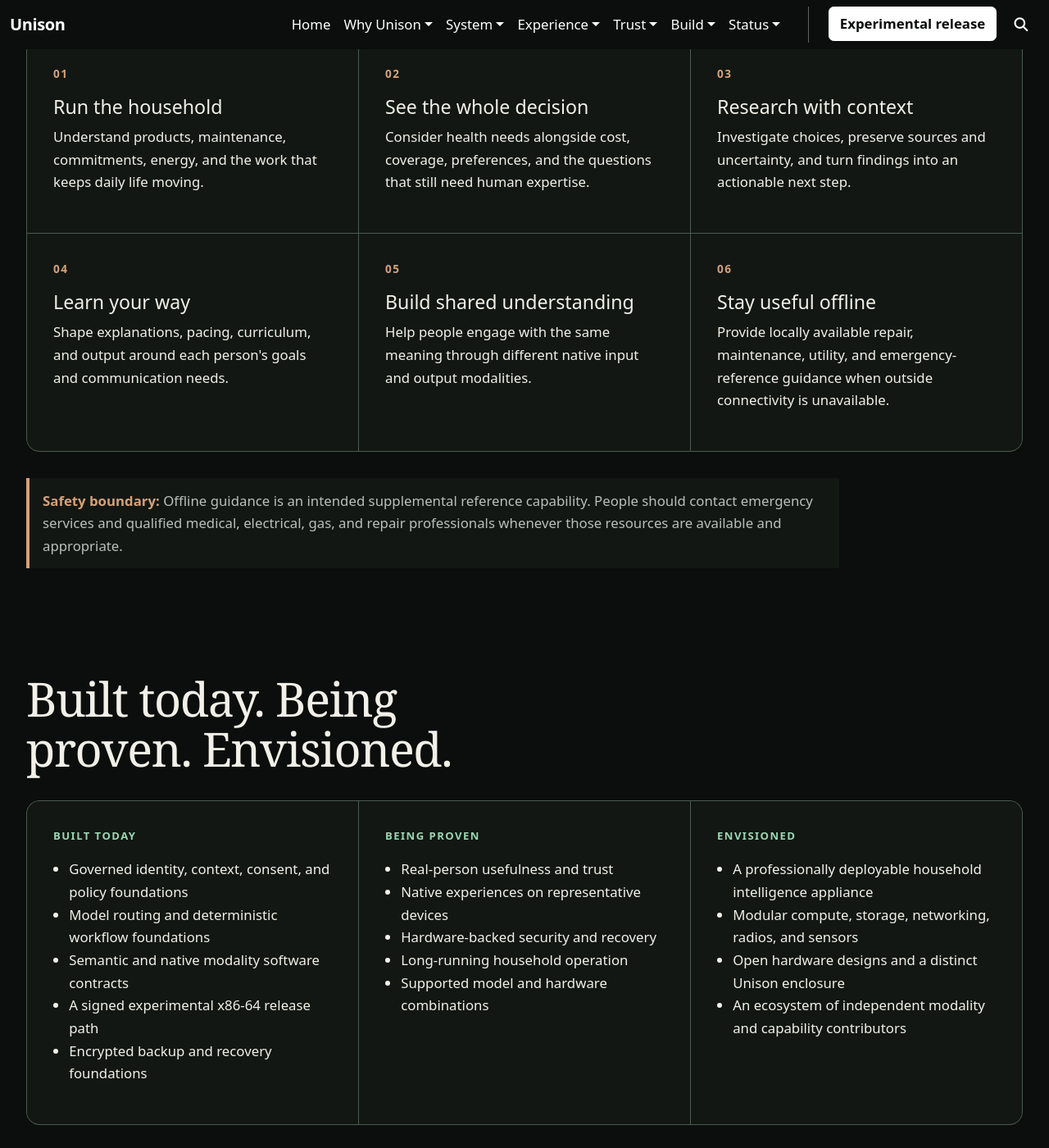
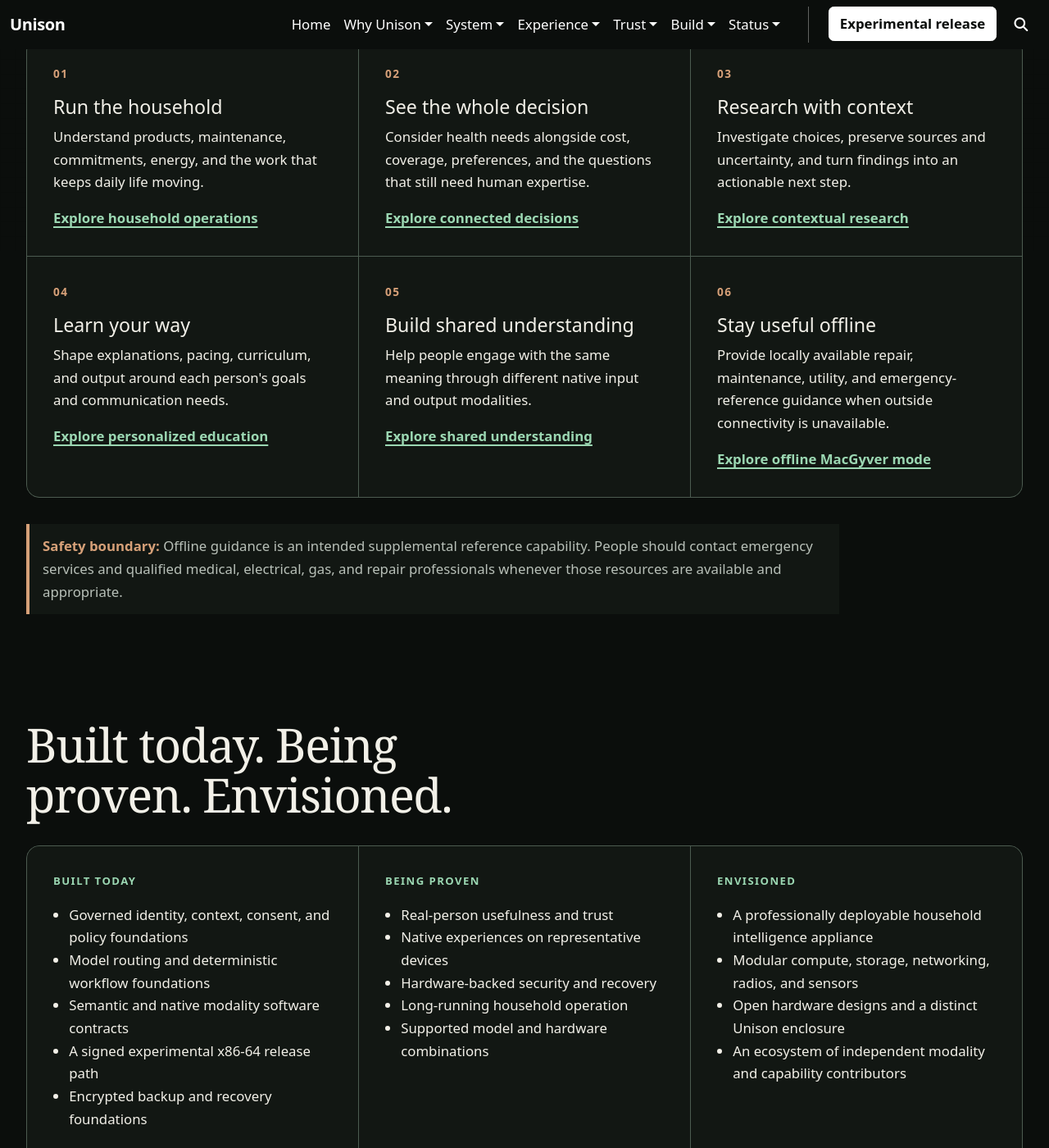
Before and after one commit to project-unisonOS/project-unisonos.github.io, an MkDocs documentation site: the page built from docs/index.md, in a window 1280 px wide and 1400 px high, scrolled down 4566 px. Shown: the whole window at 82% size. Built offline with MkDocs 1.6.1, drawn with Linux system fonts in a browser that asks for light colours; nearby versions of some CDN libraries.

Commit message:
docs: add intent-centered usage journeys

```diff
--- a/docs/assets/design-tokens.css
+++ b/docs/assets/design-tokens.css
@@ -104,6 +104,53 @@ h2 { margin-top: 2.5rem; }
 }
 .journey-scene h3 { margin: .2rem 0 .6rem; }
 .journey-scene p:last-child { margin-bottom: 0; }
+.journey-directory {
+  display: grid;
+  grid-template-columns: repeat(2, minmax(0, 1fr));
+  gap: .75rem;
+  margin: 2rem 0 3rem;
+}
+.journey-directory a {
+  display: flex;
+  min-height: 3.5rem;
+  align-items: center;
+  gap: .75rem;
+  padding: .75rem 1rem;
+  color: var(--unison-ink);
+  background: #eef7f3;
+  border: 1px solid #9bbdb3;
+  border-radius: .5rem;
+  font-weight: 700;
+  text-decoration: none;
+}
+.journey-directory a:hover,
+.journey-directory a:focus { background: #dcefe7; }
+.journey-directory span { color: #0c6658; font-size: .82rem; letter-spacing: .08em; }
+.journey-intent {
+  padding: 1.1rem 1.25rem;
+  background: #eef7f3;
+  border-left: .3rem solid #167665;
+  font-size: 1.12rem;
+}
+.journey-contract {
+  display: grid;
+  grid-template-columns: repeat(2, minmax(0, 1fr));
+  gap: 1px;
+  margin: 1.5rem 0;
+  overflow: hidden;
+  background: var(--unison-border);
+  border: 1px solid var(--unison-border);
+  border-radius: .65rem;
+}
+.journey-contract div { padding: 1rem 1.15rem; background: var(--unison-paper); }
+.journey-contract dt { color: var(--unison-navy); font-weight: 800; }
+.journey-contract dd { margin: .35rem 0 0; }
+.journey-maturity {
+  margin: 1.5rem 0 3rem;
+  padding: .85rem 1rem;
+  background: #f7f3e9;
+  border-left: .3rem solid #9a632e;
+}
 .scene-label {
   margin: 0;
   color: #0c6658;
@@ -542,6 +589,8 @@ body.homepage footer { color: var(--home-muted); }
   .next-path { grid-template-columns: 1fr; }
   .system-flow li { grid-template-columns: 2.5rem minmax(0, 1fr); }
   .system-flow li span { grid-column: 2; }
+  .journey-directory,
+  .journey-contract { grid-template-columns: 1fr; }
 }
 
 @media (forced-colors: active) {
@@ -571,13 +620,22 @@ body.homepage footer { color: var(--home-muted); }
   .journey-scene section,
   .system-flow li,
   .evidence-band,
-  .next-path a { color: CanvasText; background: Canvas; border-color: CanvasText; }
+  .next-path a,
+  .journey-directory a,
+  .journey-intent,
+  .journey-contract,
+  .journey-contract div,
+  .journey-maturity { color: CanvasText; background: Canvas; border-color: CanvasText; }
   .story-hero *,
   .story-grid *,
   .journey-scene *,
   .system-flow *,
   .evidence-band *,
-  .next-path * { color: CanvasText !important; }
+  .next-path *,
+  .journey-directory *,
+  .journey-intent *,
+  .journey-contract *,
+  .journey-maturity * { color: CanvasText !important; }
   .intent-path * { color: CanvasText !important; }
   .unison-mark::before { display: none; }
   body.homepage main * { color: CanvasText !important; }
--- a/docs/index.md
+++ b/docs/index.md
@@ -99,12 +99,12 @@ remain optional, minimized, and replaceable.
 ## One system, many kinds of work
 
 <div class="journey-grid">
-  <section><p class="journey-number">01</p><h3>Run the household</h3><p>Understand products, maintenance, commitments, energy, and the work that keeps daily life moving.</p></section>
-  <section><p class="journey-number">02</p><h3>See the whole decision</h3><p>Consider health needs alongside cost, coverage, preferences, and the questions that still need human expertise.</p></section>
-  <section><p class="journey-number">03</p><h3>Research with context</h3><p>Investigate choices, preserve sources and uncertainty, and turn findings into an actionable next step.</p></section>
-  <section><p class="journey-number">04</p><h3>Learn your way</h3><p>Shape explanations, pacing, curriculum, and output around each person's goals and communication needs.</p></section>
-  <section><p class="journey-number">05</p><h3>Build shared understanding</h3><p>Help people engage with the same meaning through different native input and output modalities.</p></section>
-  <section><p class="journey-number">06</p><h3>Stay useful offline</h3><p>Provide locally available repair, maintenance, utility, and emergency-reference guidance when outside connectivity is unavailable.</p></section>
+  <section><p class="journey-number">01</p><h3>Run the household</h3><p>Understand products, maintenance, commitments, energy, and the work that keeps daily life moving.</p><a href="experience/usage-journeys/#household-operations">Explore household operations</a></section>
+  <section><p class="journey-number">02</p><h3>See the whole decision</h3><p>Consider health needs alongside cost, coverage, preferences, and the questions that still need human expertise.</p><a href="experience/usage-journeys/#health-finance-and-insurance">Explore connected decisions</a></section>
+  <section><p class="journey-number">03</p><h3>Research with context</h3><p>Investigate choices, preserve sources and uncertainty, and turn findings into an actionable next step.</p><a href="experience/usage-journeys/#contextual-research">Explore contextual research</a></section>
+  <section><p class="journey-number">04</p><h3>Learn your way</h3><p>Shape explanations, pacing, curriculum, and output around each person's goals and communication needs.</p><a href="experience/usage-journeys/#personalized-education">Explore personalized education</a></section>
+  <section><p class="journey-number">05</p><h3>Build shared understanding</h3><p>Help people engage with the same meaning through different native input and output modalities.</p><a href="experience/usage-journeys/#shared-understanding">Explore shared understanding</a></section>
+  <section><p class="journey-number">06</p><h3>Stay useful offline</h3><p>Provide locally available repair, maintenance, utility, and emergency-reference guidance when outside connectivity is unavailable.</p><a href="experience/usage-journeys/#offline-macgyver-mode">Explore offline MacGyver mode</a></section>
 </div>
 
 <p class="evidence-note"><strong>Safety boundary:</strong> Offline guidance is an intended supplemental reference capability. People should contact emergency services and qualified medical, electrical, gas, and repair professionals whenever those resources are available and appropriate.</p>
--- a/mkdocs.yml
+++ b/mkdocs.yml
@@ -25,6 +25,7 @@ nav:
       - Experience Principles: experience.md
       - Multimodal Interaction: experience/multimodal.md
       - Shared Understanding: experience/shared-understanding.md
+      - Usage Journeys: experience/usage-journeys.md
       - AI Personality: experience/ai-personality.md
       - Accessibility: accessibility.md
       - Modalities and Ecosystem: ecosystem.md
```
Also changed, not shown: docs/experience/usage-journeys.md (added, +161 -0 lines), docs/private-life-operations.md (+5 -0 lines), docs/project/content-and-evidence-guide.md (+3 -0 lines).
